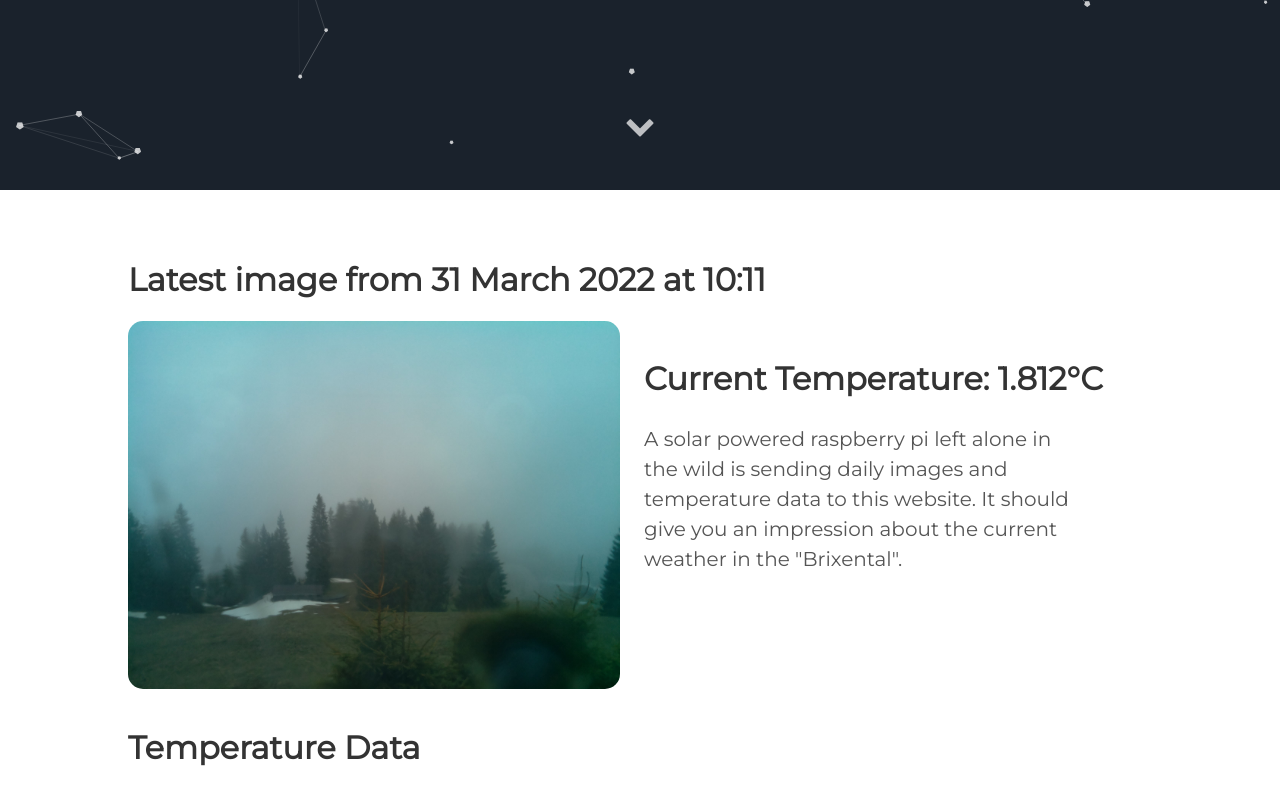
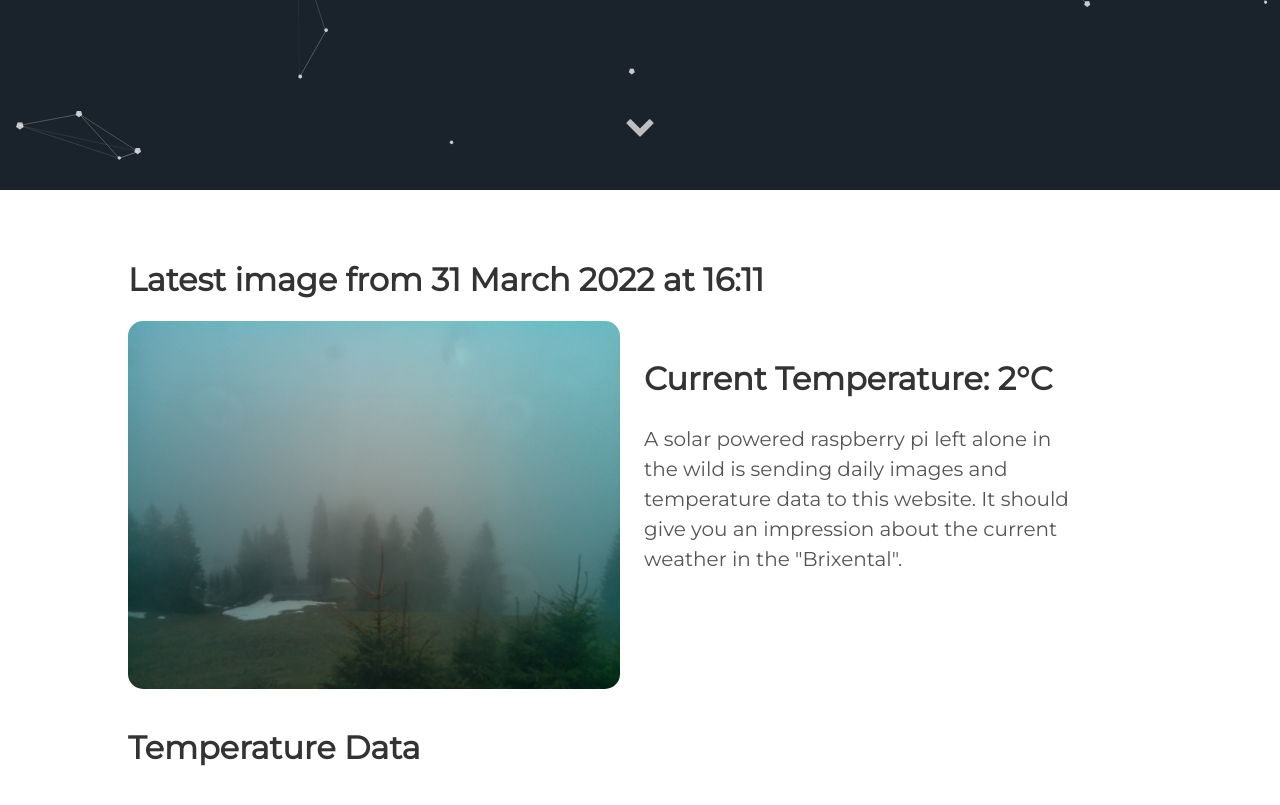
Before and after one commit to vektorious/vektorious.github.io, a Jekyll site: the page built from resources/huette.md, in a window 1280 px wide and 900 px high, scrolled down 710 px. Shown: the top 805 px of the window. Built offline with Jekyll 4.4.1, drawn with Linux system fonts in a browser that asks for light colours.

Commit message:
I'm a bot beep boop

```diff
--- a/resources/huette.md
+++ b/resources/huette.md
@@ -6,13 +6,13 @@ image: '/assets/img/'
 description: 'Live image from the Austrian alps'
 twitter_text: ' '
 ---
-## Latest image from 31 March 2022 at 10:11
+## Latest image from 31 March 2022 at 16:11
 <div class="huette">
   <div class="huette-image">
     <img src="{{ "/assets/img/huette.jpg" | prepend: site.baseurl }}">
   </div>
   <div class="huette-text">
-        <h2>Current Temperature: 1.812°C</h2>
+        <h2>Current Temperature: 2°C</h2>
         <p>A solar powered raspberry pi left alone in the wild is sending daily images and temperature data to this website. It should give you an impression about the current weather in the "Brixental".</p>
 
   </div>
```
Also changed, not shown: rpi-script/2022-03-31_160944.txt (renamed from rpi-script/2022-03-31_100946.txt, +5 -5 lines), rpi-script/huette.md (+2 -2 lines), assets/img/huette.jpg, assets/img/temp_plot.png, rpi-script/temp_plot.png, 1 other file.
